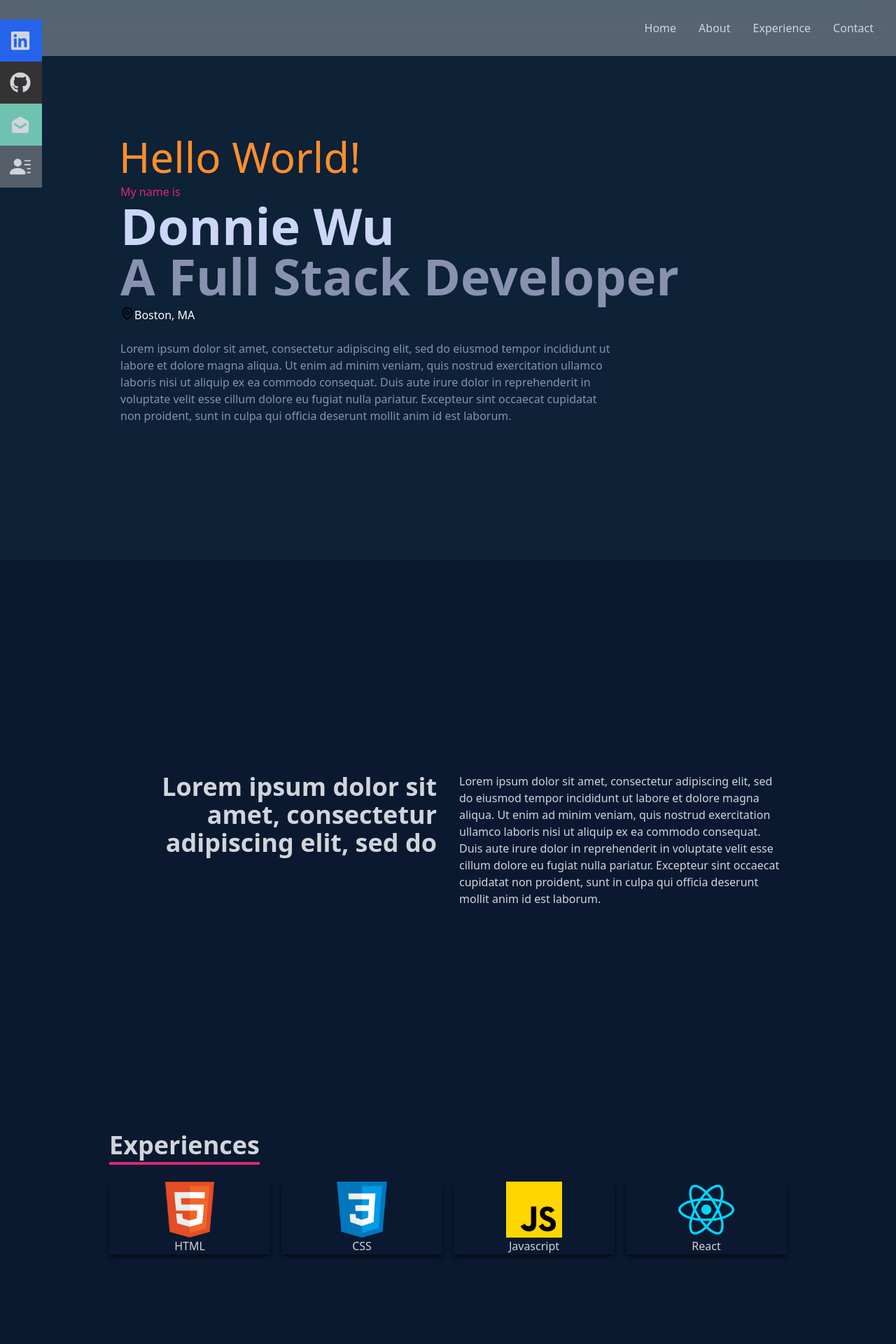
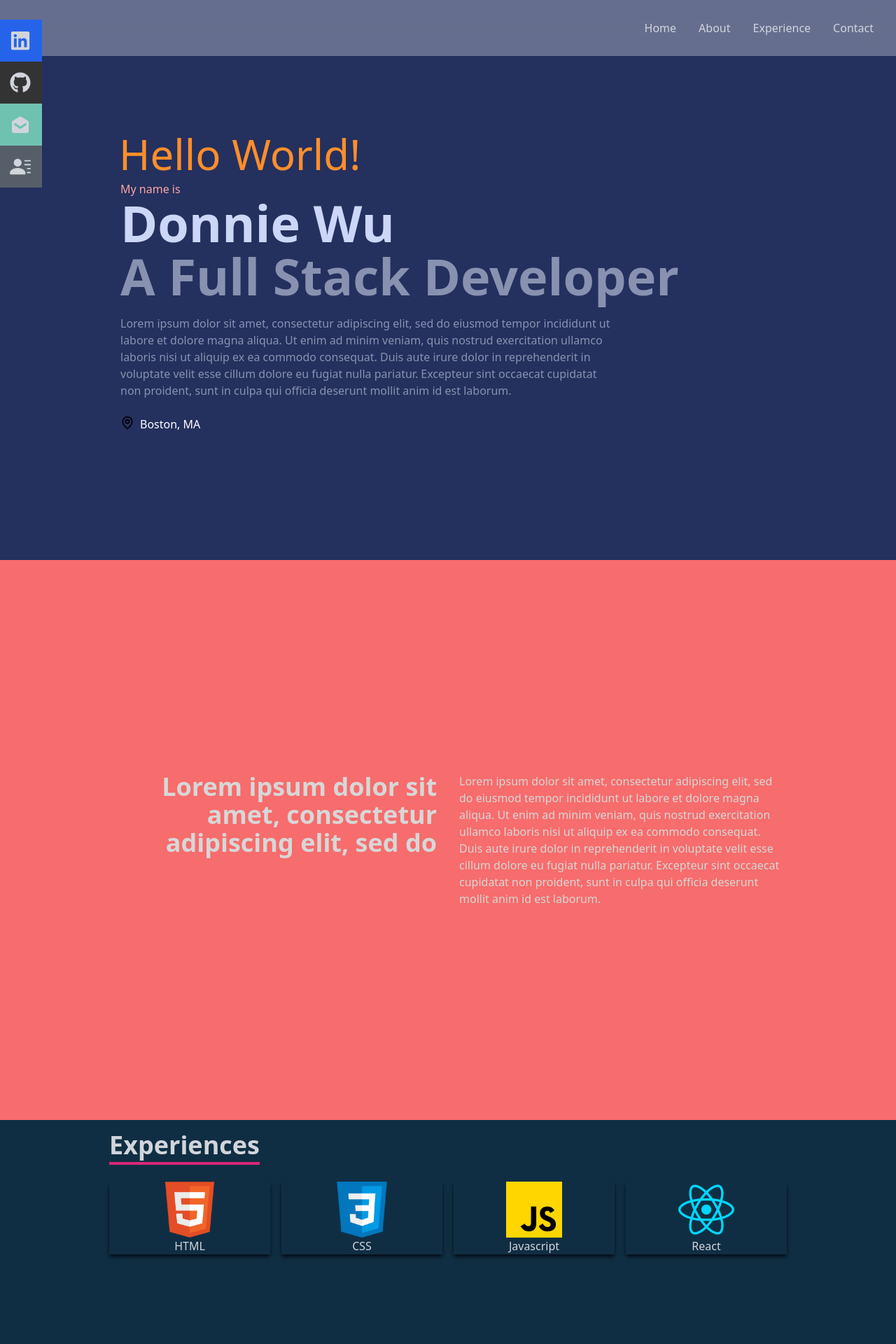
Before and after one commit to DonnyWu/Web_portfoilo, a React (Create React App) app: page / in a window 1280 px wide. Shown: the top 1920 px of the page at 70% size. Built offline with nearby package versions, Linux system fonts and the light colour scheme; what react-native would draw is missing.

Commit message:
Changed/ Testing different color palettes

```diff
--- a/src/App.css
+++ b/src/App.css
@@ -83,7 +83,7 @@
   left: 0;
   height: 100%;
   width: 100%;
-  background: #0d2137;
+  background: #24305E;
   /* border-left: 2px solid #fc6d6d; */
   border-left: 2px solid #ff8e2b;
   animation: typing 3s steps(10) 1;
--- a/src/components/About.jsx
+++ b/src/components/About.jsx
@@ -15,8 +15,11 @@ const styles = StyleSheet.create({
 });
 
 const About = () => {
+  // #0a192f
+  // #304E62
+
   return (
-    <div name="about" className="w-full h-screen bg-[#0a192f] text-gray-300">
+    <div name="about" className="w-full h-screen bg-[#F76C6C] text-[#D7D7D7]">
       <div className="flex flex-col justify-center items-center w-full h-full">
         <div className="max-w-[1000px] w-full sm:grid grid-cols-2 gap-8 px-4">
           <div className="sm:text-right text-4xl font-bold">
--- a/src/components/Contact.jsx
+++ b/src/components/Contact.jsx
@@ -2,9 +2,11 @@ import React from "react";
 
 const Contact = () => {
   return (
+    // #24305E
+    // #0E2839
     <div
       name="contact"
-      className="w-full h-screen bg-[#0a192f] flex justify-center items-center p-4"
+      className="w-full h-screen bg-[#374785] flex justify-center items-center p-4"
     >
       <form
         method="POST"
--- a/src/components/Experience.jsx
+++ b/src/components/Experience.jsx
@@ -7,7 +7,9 @@ import Github from "../logo/github_logo.png";
 
 const Experiences = () => {
   return (
-    <div name="experiences" className="bg-[#0a192f] text-gray-300">
+    // #102E43
+    // #0a192f
+    <div name="experiences" className="bg-[#102E43] text-gray-300">
       <div className="max-w-[1000px] mx-auto p-4 flex flex-col justify-center w-full h-full">
         <div>
           <p className="text-4xl font-bold inline border-b-4 border-pink-600 ">
--- a/src/components/Home.jsx
+++ b/src/components/Home.jsx
@@ -31,16 +31,12 @@ const dynamic = StyleSheet.create({
   },
 });
 
-const icon = StyleSheet.create({
-  container:{
-    color: "white",
-    paddingRight: 50
-  }
-})
-
 const Home = () => {
   return (
-    <div name="home" className="w-full h-screen bg-[#0d2137]">
+      // #4484CE
+      // #0d2137
+      // #12354C
+    <div name="home" className="w-full h-screen bg-[#24305E]">
       <div className="max-w-[1000px] mx-auto px-8 flex flex-col justify-center h-full">
         <div className="Message">
           <ul className="dynamic text-1xl sm:text-7xl">
@@ -48,25 +44,26 @@ const Home = () => {
               <span>Hello World!</span>
             </li>
             <li>
-              <span>你好, 世界!</span>
+              <span>हैलो वर्ल्ड!</span>
             </li>
             <li>
-              <span>안녕하세요!</span>
+              <span>你好, 世界!</span>
             </li>
             <li>
               <span>مرحبا بالعالم!</span>
             </li>
           </ul>
         </div>
-
-        <p className="text-pink-600">My name is</p>
+        {/* text-bg-[#F727AB]
+        text-pink-600 */}
+        <p className="text-red-300">My name is</p>
         <h1 className="text-4xl sm:text-7xl font-bold text-[#ccd6f6]">
           Donnie Wu
         </h1>
-        <h2 className="text-4xl sm:text-7xl font-bold text-[#8892b0]">
+        <h2 className="text-4xl sm:text-7xl font-bold text-[#8892b0] py-1">
           A Full Stack Developer
         </h2>
-        <h3 className="flex py-2 text-[white]"><GrLocation style = {icon} size = {20}/>Boston, MA</h3>
+
         <p className="text-[#8892b0] py-4 max-w-[700px]">
           Lorem ipsum dolor sit amet, consectetur adipiscing elit, sed do
           eiusmod tempor incididunt ut labore et dolore magna aliqua. Ut enim ad
@@ -76,6 +73,11 @@ const Home = () => {
           pariatur. Excepteur sint occaecat cupidatat non proident, sunt in
           culpa qui officia deserunt mollit anim id est laborum.
         </p>
+
+        <h3 className="flex py-2 text-[white]">
+          <div className="mr-2">
+            <GrLocation style={{color: 'red'}} size = {20}/>
+          </div>Boston, MA</h3>
       </div>
     </div>
   );
--- a/src/components/Navbar.jsx
+++ b/src/components/Navbar.jsx
@@ -57,7 +57,7 @@ const Navbar = () => {
         </li>
         <li className="py-6 text-4xl">
           <Link onClick={handleClick} to="about" smooth={true} duration={500}>
-            Home
+            About
           </Link>
         </li>
         <li className="py-6 text-4xl">
--- a/src/components/Work.jsx
+++ b/src/components/Work.jsx
@@ -3,7 +3,9 @@ import HTML from "../logo/html_logo.png";
 
 const Work = () => {
   return (
-    <div name="work" className="w-full md:h-screen text-gray-300 bg-[#0a192f]">
+    // #102E43
+    // #0a192f
+    <div name="work" className="w-full md:h-screen text-gray-300 bg-[#102E43]">
       <div className="max-w-[1000px] mx-auto p-4 flex flex-col justify-center w-full h-full">
         <div className="pb-8">
           <p className="text-4xl font-bold inline border-b-4 text-gray-300 border-pink-600">
```
